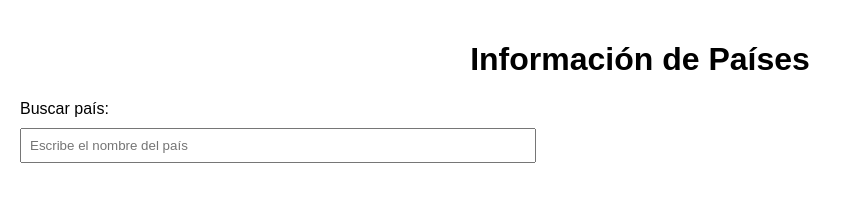
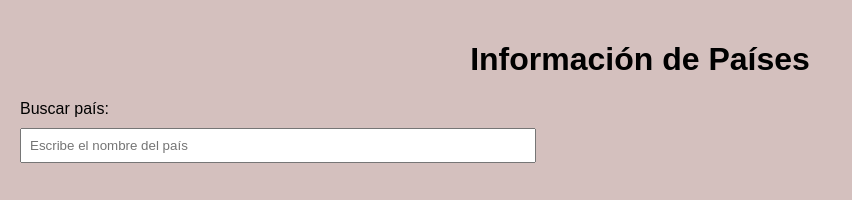
Before and after one commit to IvanOjedaOjeda/Proyecto3, a plain HTML site: page index.html in a window 1280 px wide. Shown: the whole page, without its empty margins (0-852 px from the left). Drawn offline with nearby package versions, Linux system fonts and the light colour scheme; no server answers.

Commit message:
3rd commit color fondo pagina

```diff
--- a/global.css
+++ b/global.css
@@ -4,6 +4,7 @@ body {
     font-family: Arial, sans-serif;
     margin: 0;
     padding: 20px;
+    background-color: rgb(212, 192, 190);
 }
 
 h1 {
```
